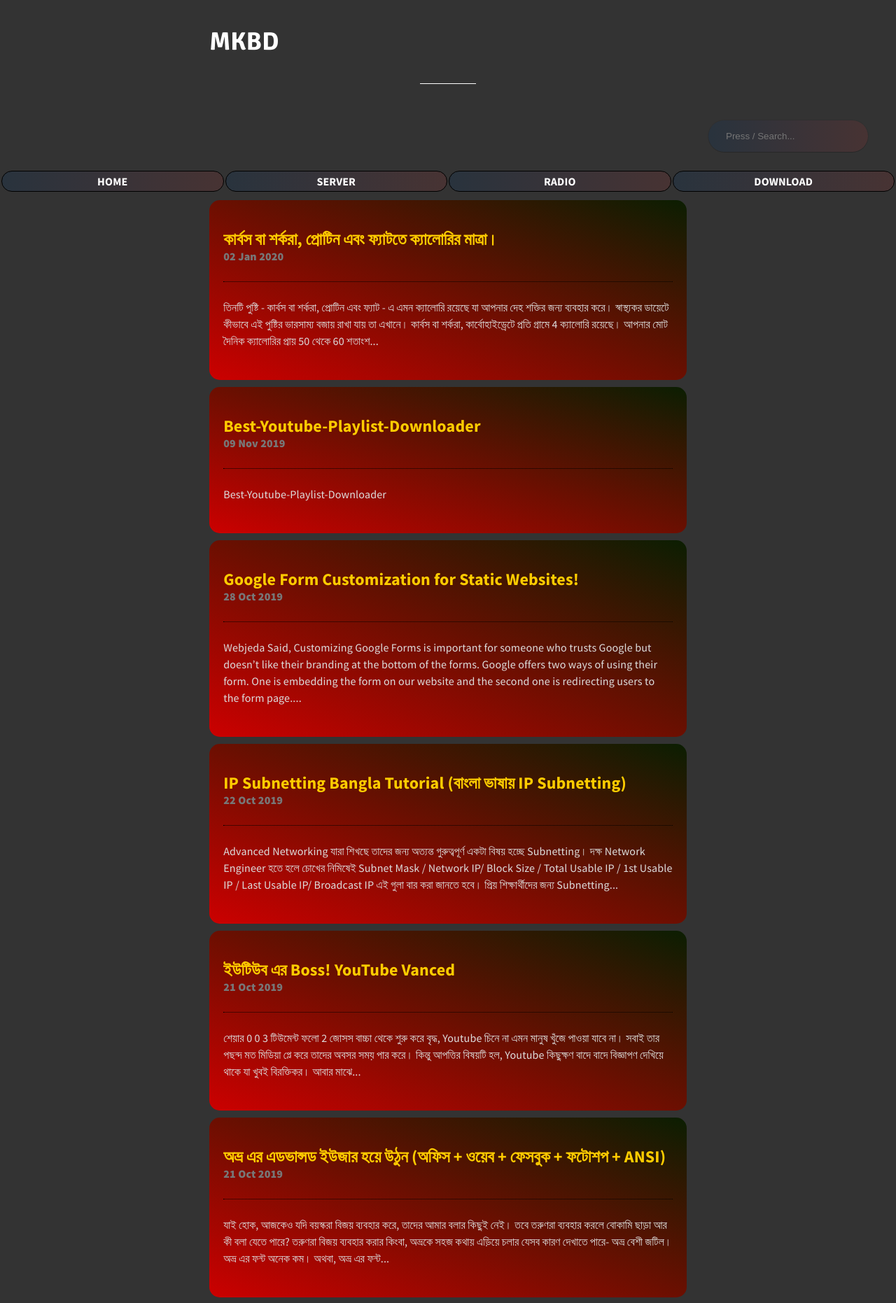
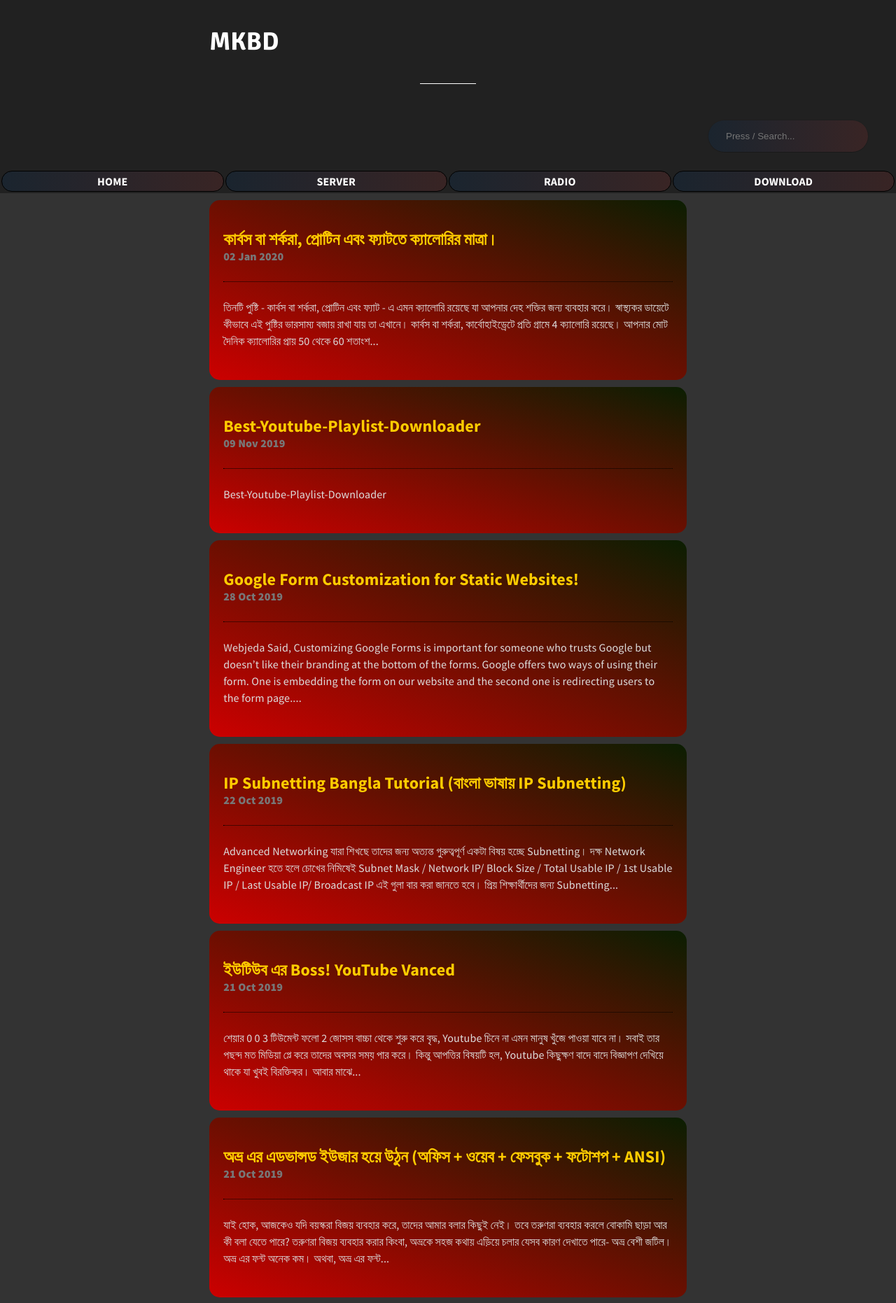
Before and after one commit to bdmilan/blog, a Jekyll site: the page built from index.html, in a window 1280 px wide. Shown: the top 1862 px of the page at 70% size. Built offline with Jekyll 4.4.1, drawn with Linux system fonts in a browser that asks for light colours; the list of posts is cut into pages by our own code.

Commit message:
Update header.html

```diff
--- a/_includes/header.html
+++ b/_includes/header.html
@@ -1,7 +1,7 @@
 
 
-
-<div id="gradient">
+<div style="background: #212121">
+<div id="#gradient">
 
 	<div style="">
 	<div align="center" id="container">
@@ -59,3 +59,6 @@ SimpleJekyllSearch({
   json: '/demo/search.json',
 })
 </script>
+
+
+</div>
```
